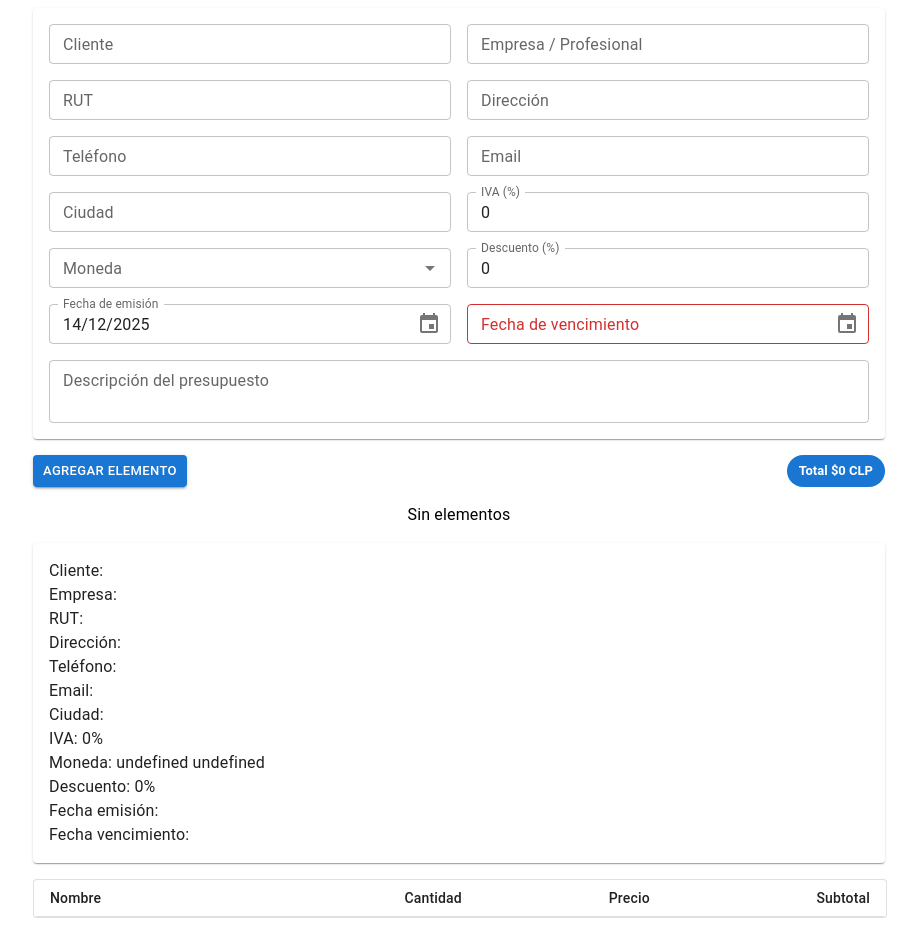
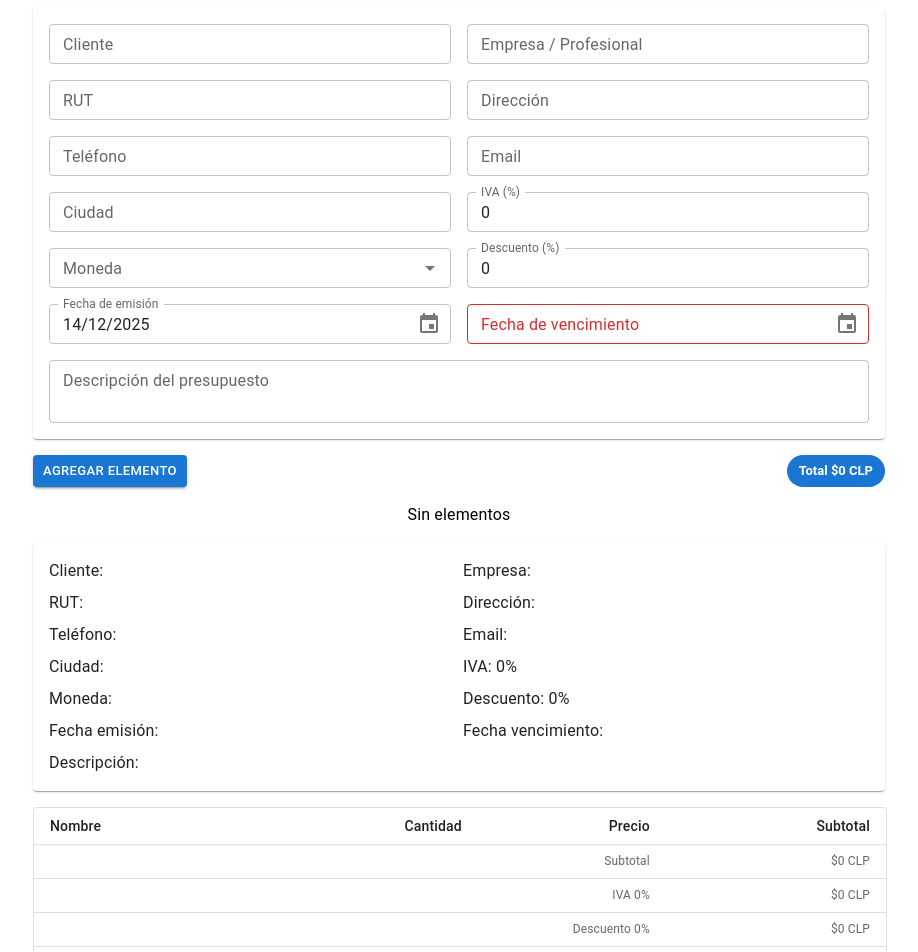
Before and after one commit to rodrigoverasantis/presupuestador-react-mui, a React (Vite) app: page / in a window 1280 px wide. Shown: the top 952 px of the page, without its empty margins (181-1099 px from the left). Before the commit the page ends 926 px from the top, so only its background shows below. Built offline with nearby package versions, Linux system fonts and the light colour scheme.

Commit message:
feat: Actualización mayor del componente preview. Además, la tabla incluye subtotal y más.

```diff
--- a/src/components/Preview.tsx
+++ b/src/components/Preview.tsx
@@ -1,6 +1,8 @@
-import type { ItemInterface, PreviewPropsInterface } from "../interfaces";
-import { FormatoFecha, FormatoDinero } from "../utils";
-import { Paper, Table, TableBody, TableCell, TableContainer, TableHead, TableRow, Typography } from "@mui/material";
+import { useMemo } from "react";
+import { Grid, IconButton, Paper, Table, TableBody, TableCell, TableContainer, TableFooter, TableHead, TableRow, Typography } from "@mui/material";
+import { Link } from "@mui/icons-material";
+import type { PreviewPropsInterface, PreviewTablePropsInterface } from "../interfaces";
+import { FormatoFecha, FormatoDinero, FormatoMoneda } from "../utils";
 
 
 export default function Preview(props: PreviewPropsInterface) {
@@ -8,26 +10,110 @@ export default function Preview(props: PreviewPropsInterface) {
   return (
     <>
       <Paper sx={{ p: 2 }}>
-        <Typography>{`Cliente: ${props.form.cliente}`}</Typography>
-        <Typography>{`Empresa: ${props.form.empresa}`}</Typography>
-        <Typography>{`RUT: ${props.form.rut}`}</Typography>
-        <Typography>{`Dirección: ${props.form.direccion}`}</Typography>
-        <Typography>{`Teléfono: ${props.form.telefono}`}</Typography>
-        <Typography>{`Email: ${props.form.email}`}</Typography>
-        <Typography>{`Ciudad: ${props.form.ciudad}`}</Typography>
-        <Typography>{`IVA: ${props.form.iva}%`}</Typography>
-        <Typography>{`Moneda: ${props.form.moneda?.label} ${props.form.moneda?.value}`}</Typography>
-        <Typography>{`Descuento: ${props.form.descuento}%`}</Typography>
-        <Typography>{`Fecha emisión: ${FormatoFecha(props.form.fechaEmision)}`}</Typography>
-        <Typography>{`Fecha vencimiento: ${FormatoFecha(props.form.fechaVencimiento)}`}</Typography>
+        <Grid container spacing={1}>
+          {/* Columna izquierda */}
+          <Grid size={{ xs: 12, md: 6 }}>
+            <Typography>
+              Cliente: {props.form.cliente}
+            </Typography>
+          </Grid>
+
+          <Grid size={{ xs: 12, md: 6 }}>
+            <Typography>
+              Empresa: {props.form.empresa}
+            </Typography>
+          </Grid>
+
+          <Grid size={{ xs: 12, md: 6 }}>
+            <Typography>
+              RUT: {props.form.rut}
+            </Typography>
+          </Grid>
+
+          <Grid size={{ xs: 12, md: 6 }}>
+            <Typography>
+              Dirección: {props.form.direccion}
+            </Typography>
+          </Grid>
+
+          <Grid size={{ xs: 12, md: 6 }}>
+            <Typography>
+              Teléfono: {props.form.telefono}
+            </Typography>
+          </Grid>
+
+          <Grid size={{ xs: 12, md: 6 }}>
+            <Typography>
+              Email: {props.form.email}
+            </Typography>
+          </Grid>
+
+          <Grid size={{ xs: 12, md: 6 }}>
+            <Typography>
+              Ciudad: {props.form.ciudad}
+            </Typography>
+          </Grid>
+
+          <Grid size={{ xs: 12, md: 6 }}>
+            <Typography>
+              IVA: {props.form.iva}%
+            </Typography>
+          </Grid>
+
+          <Grid size={{ xs: 12, md: 6 }}>
+            <Typography>
+              Moneda: {FormatoMoneda(props.form.moneda)}
+            </Typography>
+          </Grid>
+
+          <Grid size={{ xs: 12, md: 6 }}>
+            <Typography>
+              Descuento: {props.form.descuento}%
+            </Typography>
+          </Grid>
+
+          <Grid size={{ xs: 12, md: 6 }}>
+            <Typography>
+              Fecha emisión: {FormatoFecha(props.form.fechaEmision)}
+            </Typography>
+          </Grid>
+
+          <Grid size={{ xs: 12, md: 6 }}>
+            <Typography>
+              Fecha vencimiento: {FormatoFecha(props.form.fechaVencimiento)}
+            </Typography>
+          </Grid>
+
+          <Grid size={{ xs: 12 }}>
+            <Typography>
+              Descripción: {props.form.descripcion}
+            </Typography>
+          </Grid>
+        </Grid>
       </Paper>
 
-      <TableComponent items={props.form.items} />
+      <TableComponent
+        iva={props.form.iva}
+        descuento={props.form.descuento}
+        items={props.form.items}
+      />
     </>
   );
 }
 
-const TableComponent = (props: { items: ItemInterface[] }) => (
+/**
+ * Subcomponente tabla con los elementos agregados al presupusto.
+ * @param props
+ * @returns Component.
+ */
+const TableComponent = (props: PreviewTablePropsInterface) => {
+  const montos = useMemo(() => props.items.map(i => (i.quantity * i.price) || 0), [props.items]);
+  const subtotal = useMemo(() => montos.reduce((prev, curr) => prev + curr, 0), [montos]);
+  const iva = useMemo(() => subtotal * (props.iva / 100), [subtotal, props.iva]);
+  const descuento = useMemo(() => subtotal * (props.descuento / 100), [subtotal, props.descuento]);
+  const total = useMemo(() => subtotal + iva - descuento, [subtotal, iva, descuento]);
+
+  return (
     <TableContainer component={Paper} variant="outlined">
       <Table size="small">
         <TableHead>
@@ -38,21 +124,63 @@ const TableComponent = (props: { items: ItemInterface[] }) => (
             <TableCell align="right">Subtotal</TableCell>
           </TableRow>
         </TableHead>
+
         <TableBody>
           {props.items.map((item, index) => (
-          <TableRow
-            key={`item_${index}`}
-            sx={{ '&:last-child td, &:last-child th': { border: 0 } }}
-          >
+            <TableRow key={`item_${index}`}>
               <TableCell component="th" scope="row">
                 {item.name}
+                {item.link && (
+                  <IconButton size="small" sx={{ ml: 1 }}>
+                    <Link />
+                  </IconButton>
+                )}
               </TableCell>
               <TableCell align="right">{item.quantity}</TableCell>
-            <TableCell align="right">{item.price}</TableCell>
+              <TableCell align="right">{FormatoDinero(item.price)}</TableCell>
               <TableCell align="right">{FormatoDinero(item.quantity * item.price)}</TableCell>
             </TableRow>
           ))}
         </TableBody>
+
+        <TableFooter>
+          <TableRow>
+            <TableCell colSpan={3} align="right">
+              Subtotal
+            </TableCell>
+            <TableCell align="right">
+              {FormatoDinero(subtotal)}
+            </TableCell>
+          </TableRow>
+
+          <TableRow>
+            <TableCell colSpan={3} align="right">
+              IVA {props.iva || 0}%
+            </TableCell>
+            <TableCell align="right">
+              {FormatoDinero(iva)}
+            </TableCell>
+          </TableRow>
+
+          <TableRow>
+            <TableCell colSpan={3} align="right">
+              Descuento {props.descuento || 0}%
+            </TableCell>
+            <TableCell align="right">
+              {FormatoDinero(descuento)}
+            </TableCell> {/* o el valor real */}
+          </TableRow>
+
+          <TableRow>
+            <TableCell colSpan={3} align="right" sx={{ fontWeight: "bold" }}>
+              Total
+            </TableCell>
+            <TableCell align="right" sx={{ fontWeight: "bold" }}>
+              {FormatoDinero(total)}
+            </TableCell>
+          </TableRow>
+        </TableFooter>
       </Table>
     </TableContainer>
   );
+}
```
Lines whose indentation alone changed are shown as unchanged.
